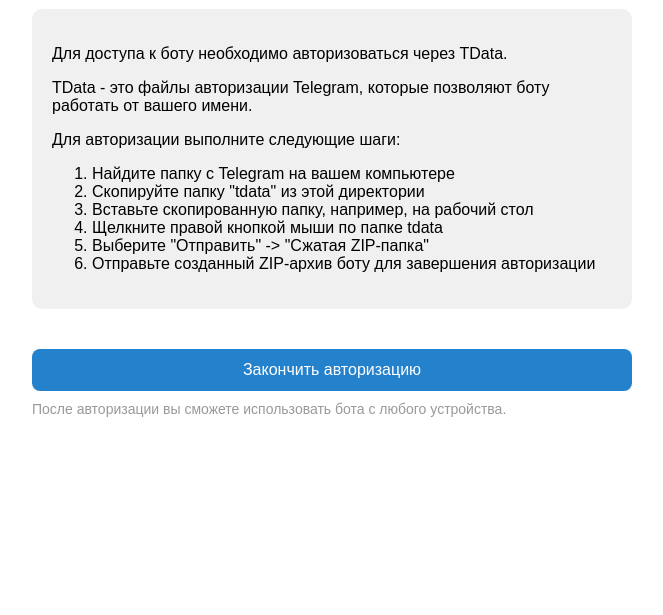
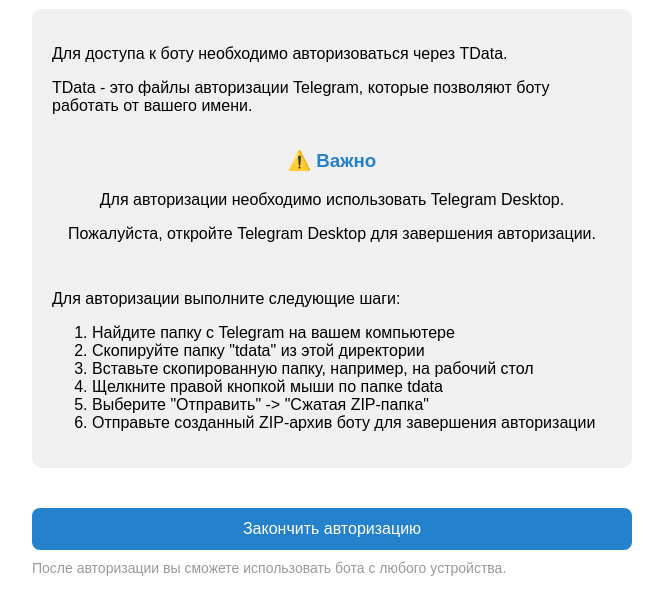
Before and after one commit to timanbobr/bottg, a plain HTML site: page webapp/index.html in a window 1280 px wide. Shown: the part 99-714 px from the top of the page, without its empty margins (308-971 px from the left). Drawn offline with Linux system fonts and the light colour scheme; a script that the page names is missing.

Commit message:
Update index.html

```diff
--- a/webapp/index.html
+++ b/webapp/index.html
@@ -76,6 +76,12 @@
             </div>
 
             <div id="desktopContent">
+                <div class="platform-warning">
+                    <h3>⚠️ Важно</h3>
+                    <p>Для авторизации необходимо использовать Telegram Desktop.</p>
+                    <p>Пожалуйста, откройте Telegram Desktop для завершения авторизации.</p>
+                </div>
+
                 <p>Для авторизации выполните следующие шаги:</p>
                 <ol>
                     <li>Найдите папку с Telegram на вашем компьютере</li>
```
